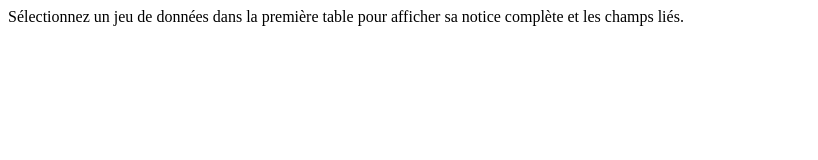
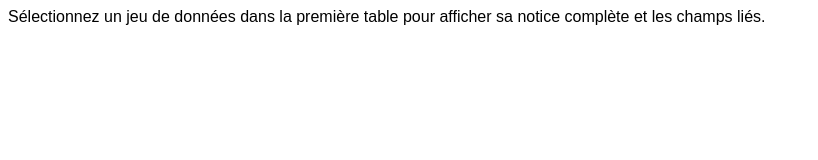
Before and after one commit to Enro/livinglab-energie, a plain HTML site: page instructions-grist.html in a window 1280 px wide. Shown: the whole page, without its empty margins (0-818 px from the left). Drawn offline with Linux system fonts and the light colour scheme.

Commit message:
Update instructions-grist.html

```diff
--- a/instructions-grist.html
+++ b/instructions-grist.html
@@ -1,3 +1,3 @@
 <html>
-<p>Sélectionnez un jeu de données dans la première table pour afficher sa notice complète et les champs liés.</p>
+<p style="font-family:Liberation Sans,Helvetica,Arial,sans-serif,Apple Color Emoji,Segoe UI Emoji,Segoe UI Symbol">Sélectionnez un jeu de données dans la première table pour afficher sa notice complète et les champs liés.</p>
 </html>
```
